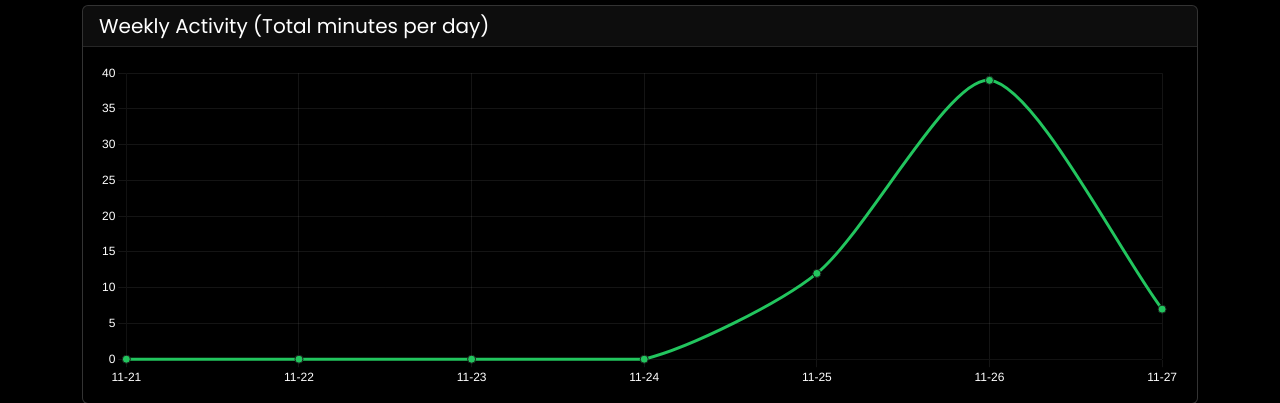
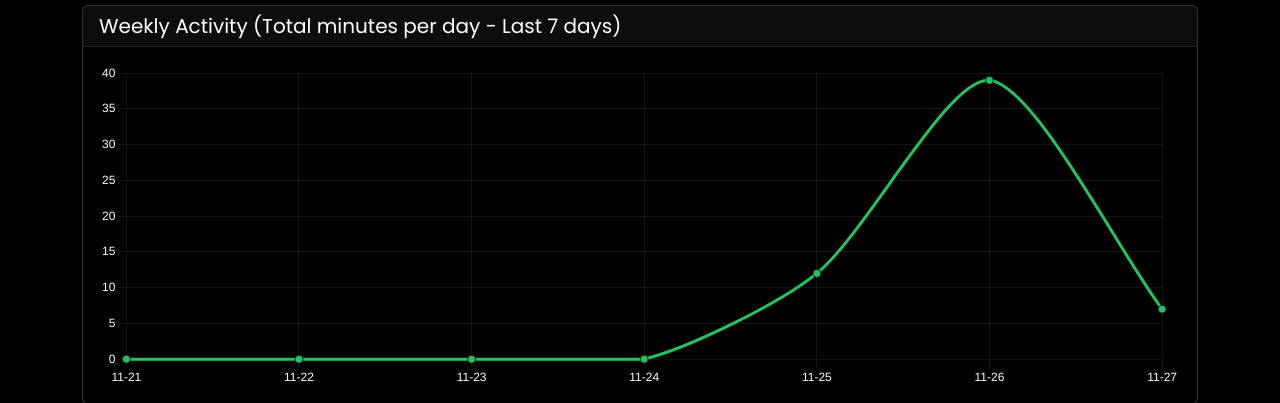
Before and after one commit to guzhuowei0407/fittrack, a Django app: page /dashboard/ in a window 1280 px wide. Shown: the part 799-1202 px from the top of the page. Run offline with Django 5.2, Linux system fonts and the light colour scheme; a user stored in the database is signed in; data comes from the database, SQL or seed files in the repository; data that the repository does not hold is empty.

Commit message:
Adjust display format

```diff
--- a/templates/dashboard.html
+++ b/templates/dashboard.html
@@ -110,7 +110,7 @@
         <div class="col-12">
             <div class="card bg-dark border-secondary">
                 <div class="card-header d-flex justify-content-between align-items-center">
-                    <h5 class="mb-0">Weekly Activity (Total minutes per day)</h5>
+                    <h5 class="mb-0">Weekly Activity (Total minutes per day - Last 7 days)</h5>
                 </div>
                 <div class="card-body">
                     <canvas id="weeklyChart" height="90"></canvas>
```
